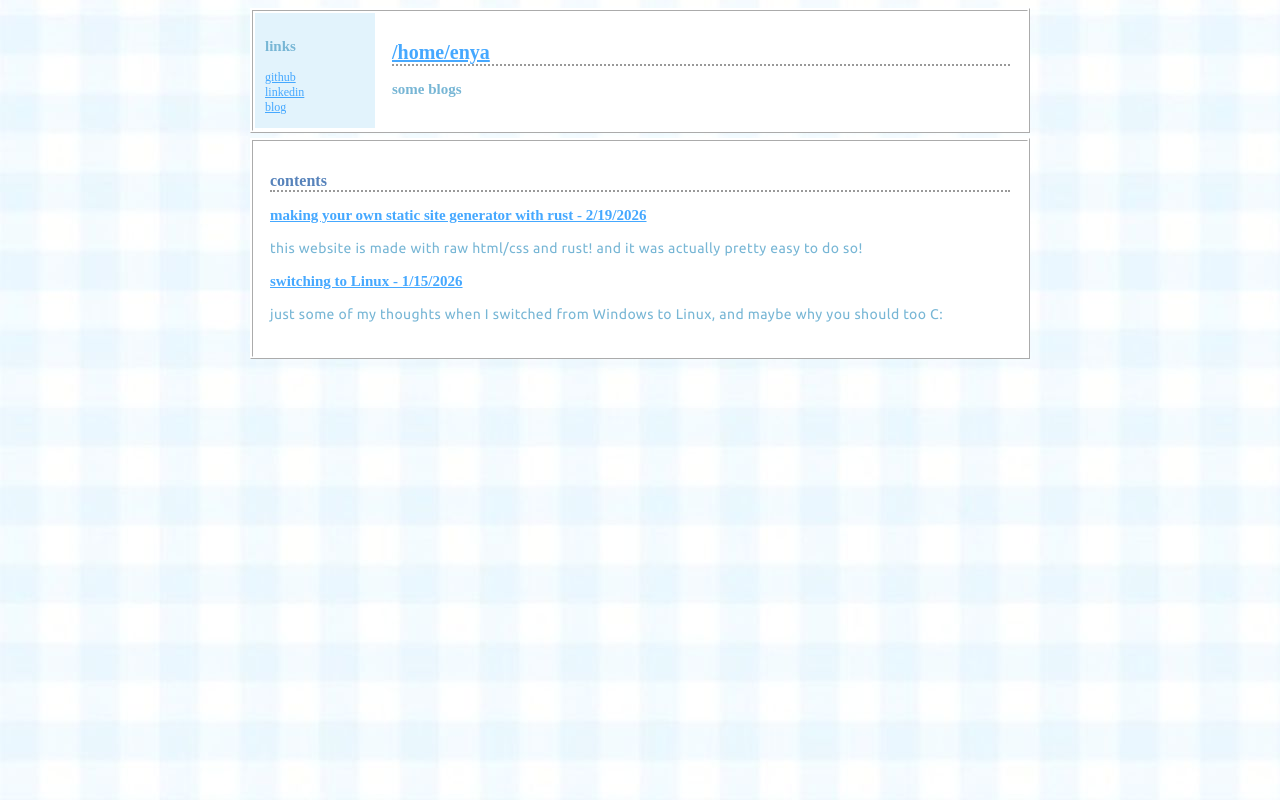
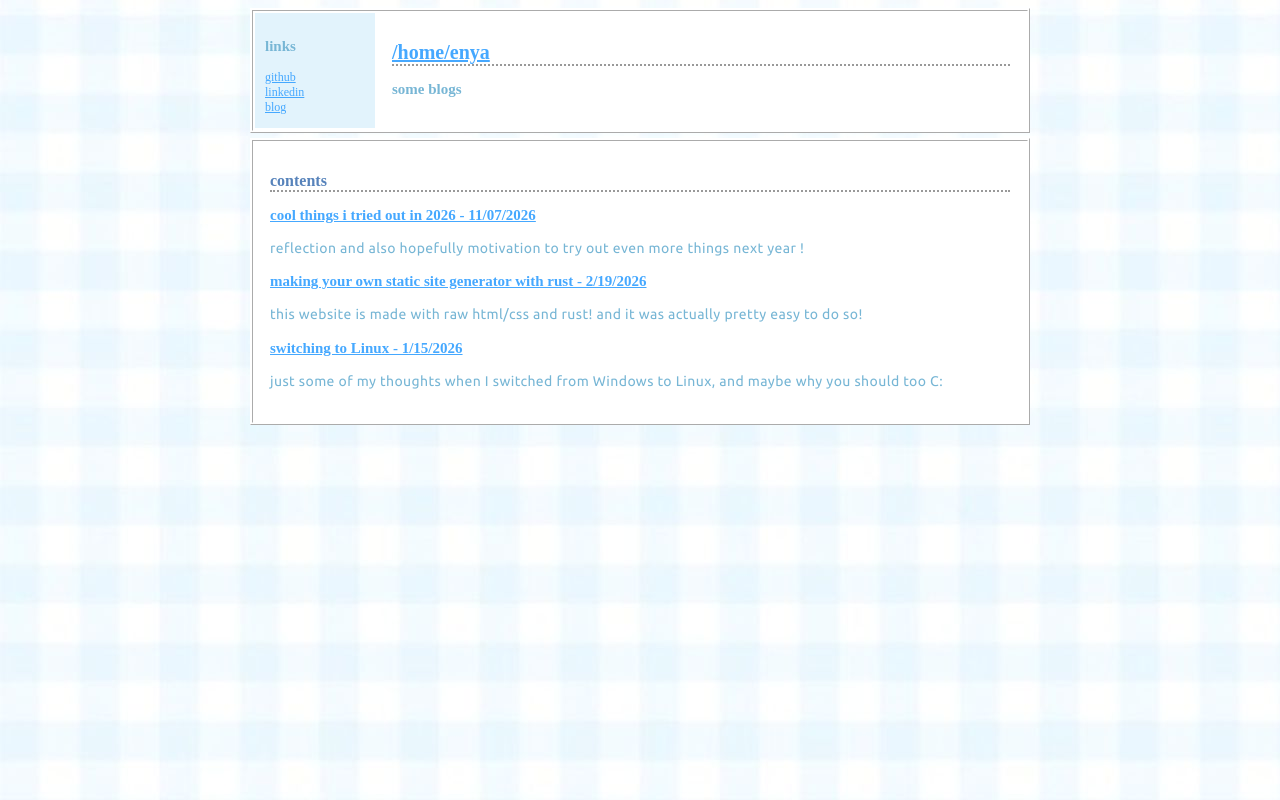
Before and after one commit to 3nya/3nya.github.io, a plain HTML site: page blog.html in a window 1280 px wide. Drawn offline with Linux system fonts and the light colour scheme; a web font is replaced by a local one.

Commit message:
forgot to put it here

```diff
--- a/blog.html
+++ b/blog.html
@@ -28,6 +28,11 @@
     <td id="content">
       <h2>contents</h2>
 
+      <h3> <a href="blogs/2026.html"> cool things i tried out in 2026
+ - 11/07/2026 </a> </h3>
+      <p> reflection and also hopefully motivation to try out even more things next year !
+     </p>
+
       <h3> <a href="blogs/static-site.html"> making your own static site generator with rust
  - 2/19/2026 </a> </h3>
       <p> this website is made with raw html/css and rust! and it was actually pretty easy to do so!
```
